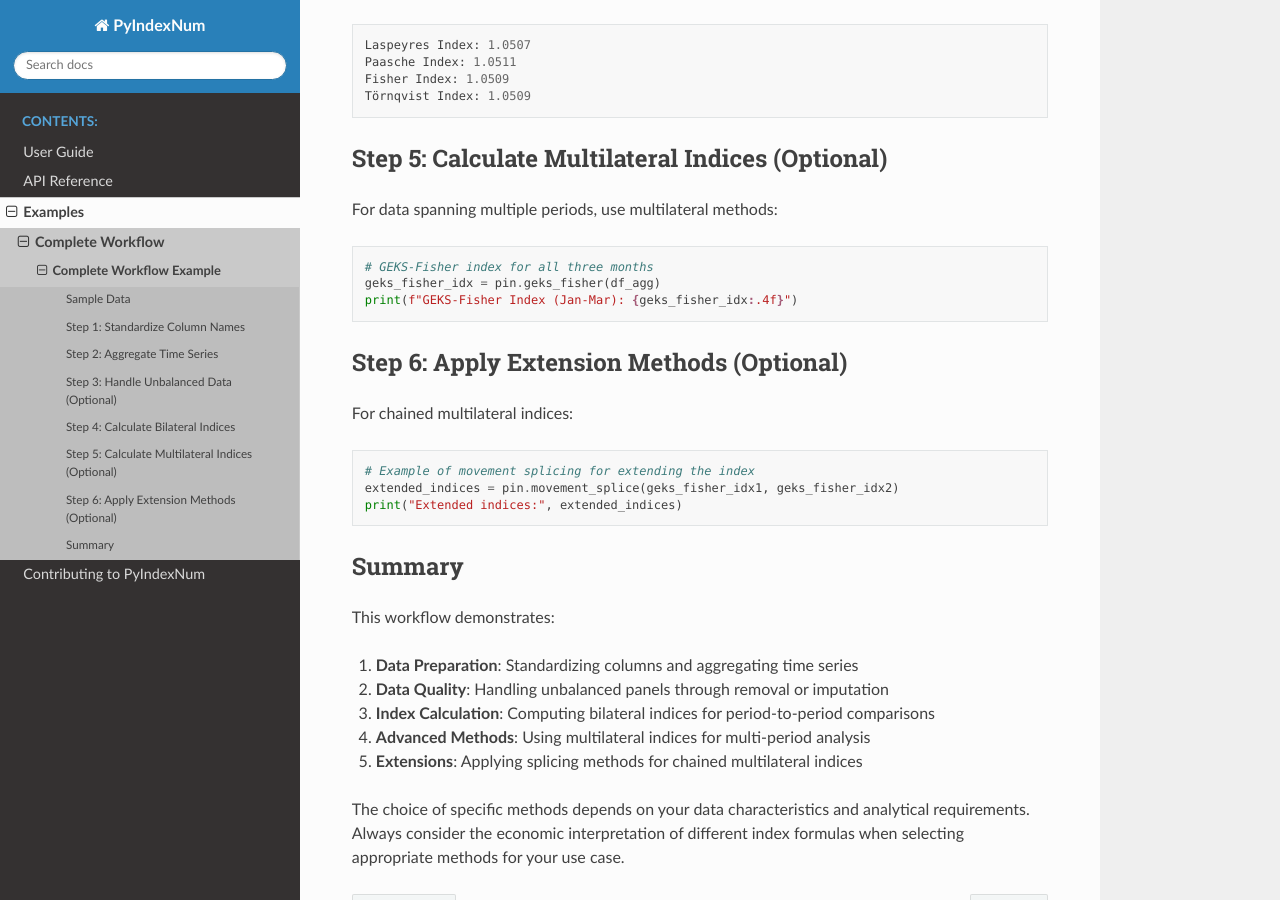
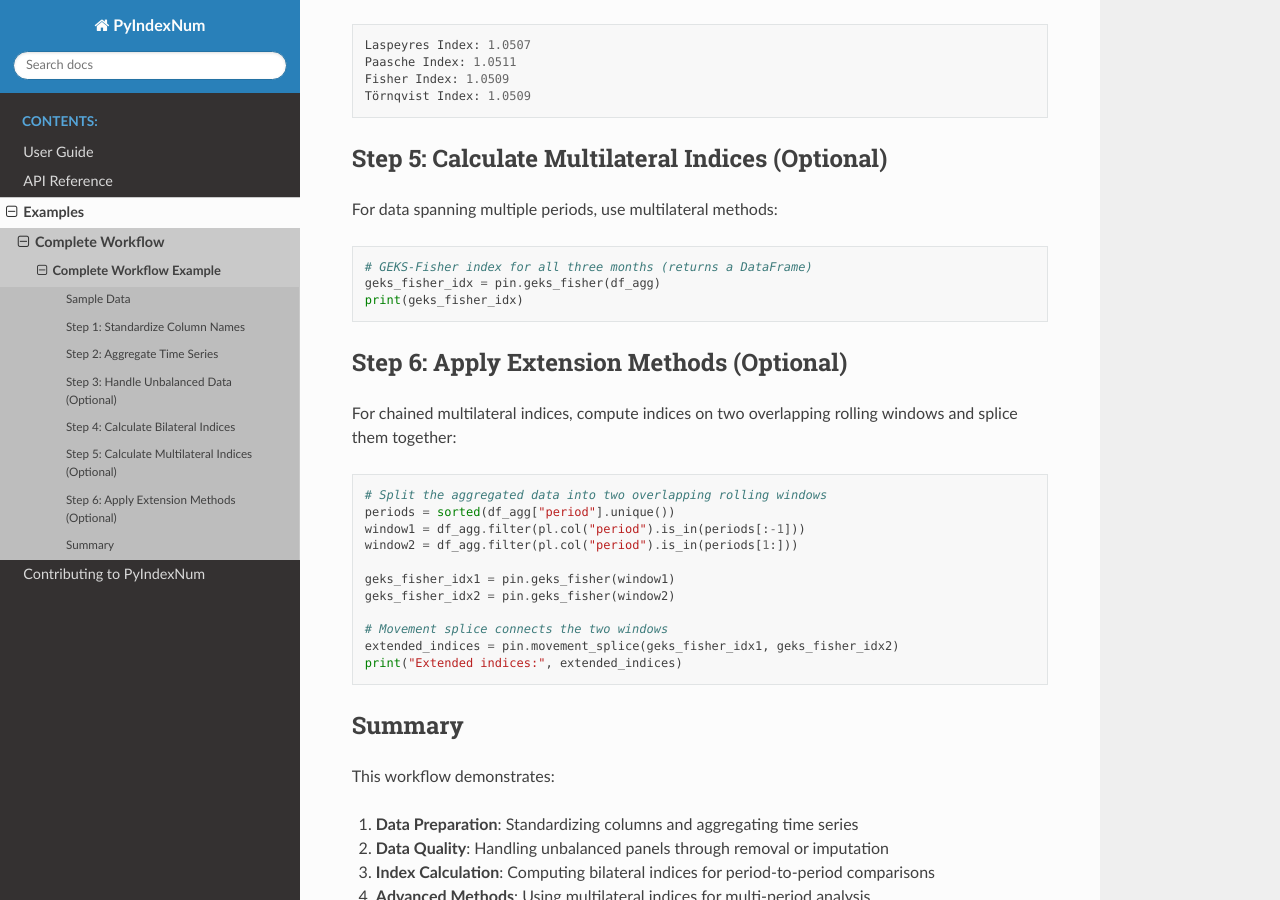
Before and after one commit to paluigi/PyIndexNum, a Sphinx documentation site: the page built from docs/examples/workflow.md, in a window 1280 px wide and 900 px high, scrolled down 3054 px. Built offline with Sphinx 7.4.7 and the Read the Docs theme 3.1.0, drawn with Linux system fonts in a browser that asks for light colours.

Commit message:
Release 0.2.0: export missing API, fix docs/examples, drop unused scipy
Code:
- Export standardize_columns and get_summary in __init__.py (was missing,
  so pin.standardize_columns() raised AttributeError)
- Remove unused scipy dependency and dead root_scalar import

Docs/examples:
- Fix broken splicing examples using undefined geks_fisher_idx1/idx2
- Fix DataFrame formatted as float in workflow.md
- Correct carry_forward_imputation column names in README
- Correct time_product_dummy docstring (weighted requires quantity col)
- Correct half_splice docstring (does not raise on even windows)
- Sync docs/conf.py release and README citation to 0.2.0

Metadata:
- Bump version to 0.2.0 (pyproject.toml, __init__.py, conf.py, README, uv.lock)
- Add Python 3.12/3.13 classifiers and CI matrix
- Fix placeholder Changelog URL to project releases page

Fix typos: defult->default, overlappting->overlapping, th e->the

````diff
--- a/docs/conf.py
+++ b/docs/conf.py
@@ -4,7 +4,7 @@
 project = 'PyIndexNum'
 copyright = '2026, Luigi Palumbo & Mengting Yu'
 author = 'Luigi Palumbo, Mengting Yu'
-release = '0.1.0'
+release = '0.2.0'
 
 # -- General configuration ---------------------------------------------------
 extensions = [
--- a/docs/examples/workflow.md
+++ b/docs/examples/workflow.md
@@ -163,17 +163,26 @@ Törnqvist Index: 1.0509
 For data spanning multiple periods, use multilateral methods:
 
 ```python
-# GEKS-Fisher index for all three months
+# GEKS-Fisher index for all three months (returns a DataFrame)
 geks_fisher_idx = pin.geks_fisher(df_agg)
-print(f"GEKS-Fisher Index (Jan-Mar): {geks_fisher_idx:.4f}")
+print(geks_fisher_idx)
 ```
 
 ## Step 6: Apply Extension Methods (Optional)
 
-For chained multilateral indices:
+For chained multilateral indices, compute indices on two overlapping rolling
+windows and splice them together:
 
 ```python
-# Example of movement splicing for extending the index
+# Split the aggregated data into two overlapping rolling windows
+periods = sorted(df_agg["period"].unique())
+window1 = df_agg.filter(pl.col("period").is_in(periods[:-1]))
+window2 = df_agg.filter(pl.col("period").is_in(periods[1:]))
+
+geks_fisher_idx1 = pin.geks_fisher(window1)
+geks_fisher_idx2 = pin.geks_fisher(window2)
+
+# Movement splice connects the two windows
 extended_indices = pin.movement_splice(geks_fisher_idx1, geks_fisher_idx2)
 print("Extended indices:", extended_indices)
 ```
````
Also changed, not shown: README.md (+9 -3 lines), pyproject.toml (+4 -3 lines), src/pyindexnum/__init__.py (+9 -2 lines), 4 other files.
